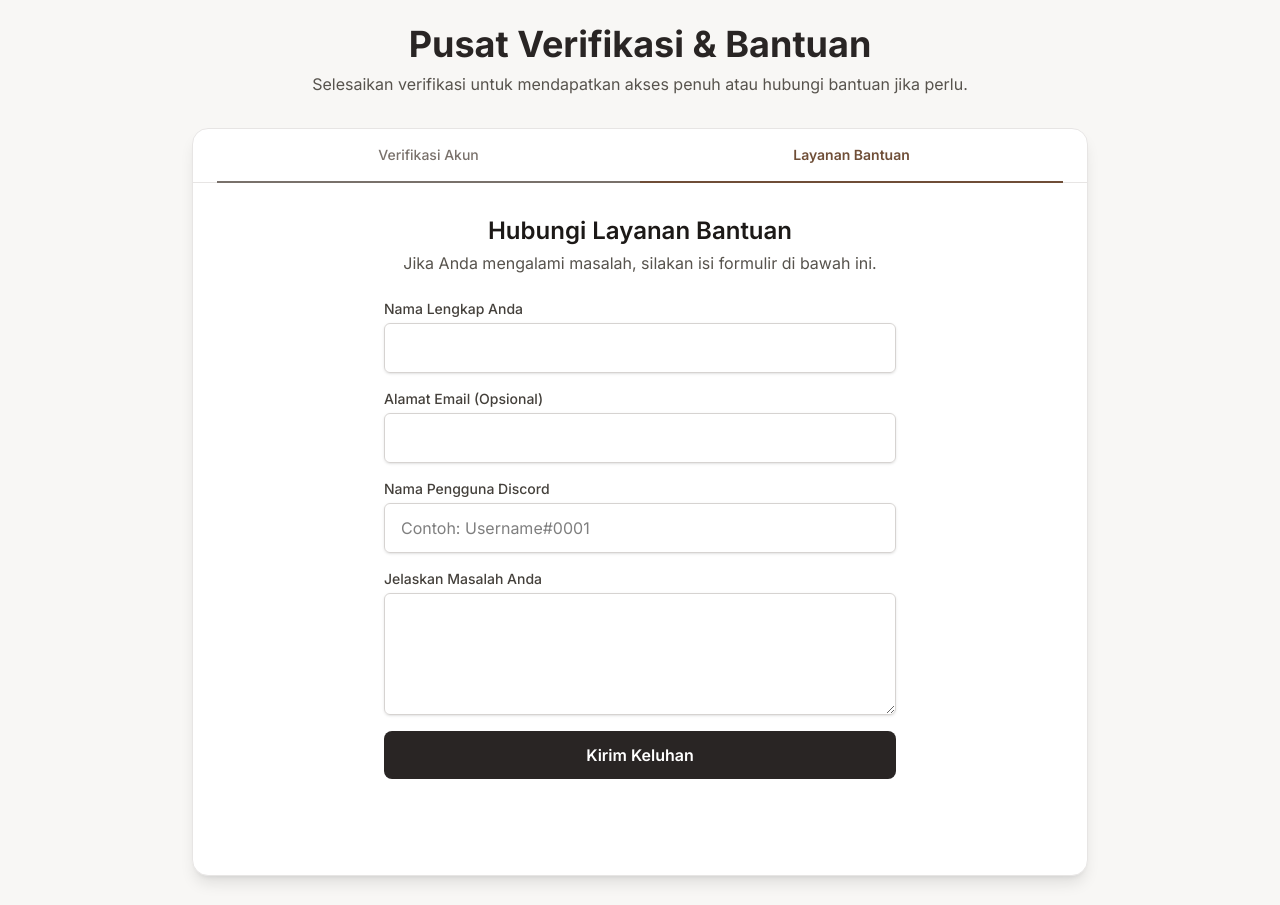
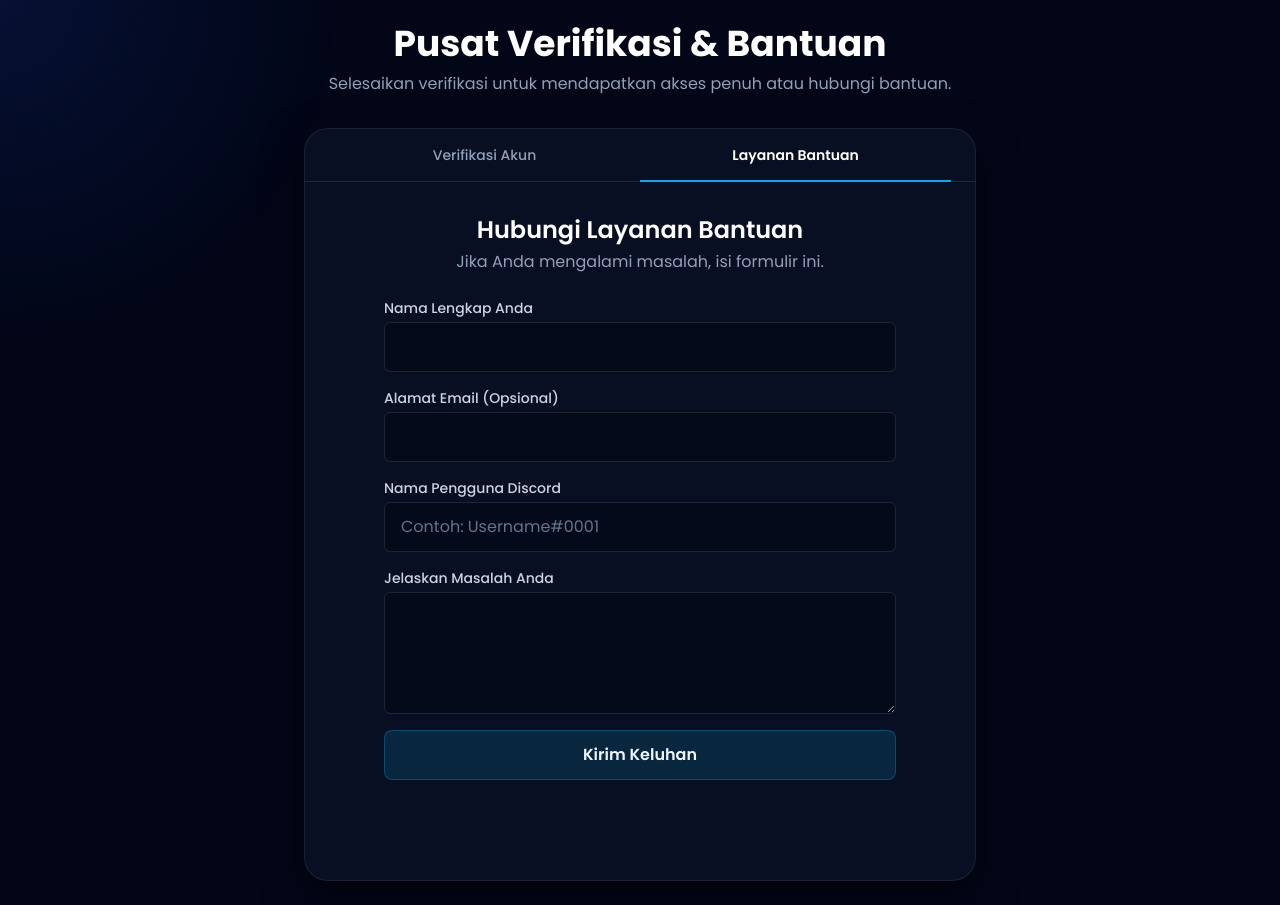
Before and after one commit to imgiraaa/discord-bot-web-verify, a plain HTML site: page index.html in a window 1280 px wide. Both pictures are taken after a click on the button "Layanan Bantuan". Drawn offline with nearby package versions, Linux system fonts and the light colour scheme.

Commit message:
Update index.html

```diff
--- a/index.html
+++ b/index.html
@@ -3,76 +3,157 @@
 <head>
     <meta charset="UTF-8">
     <meta name="viewport" content="width=device-width, initial-scale=1.0">
-    <title>Pusat Verifikasi & Bantuan V3</title>
-    <!-- Menggunakan CDN Tailwind CSS v4 yang Anda berikan -->
+    <title>Pusat Verifikasi & Bantuan</title>
+    <!-- CDN Tailwind CSS v4 -->
     <script src="https://cdn.jsdelivr.net/npm/@tailwindcss/browser@4"></script>
-    <!-- Font Modern (Inter) -->
+    <!-- Font Modern (Poppins) -->
     <link rel="preconnect" href="https://fonts.googleapis.com">
     <link rel="preconnect" href="https://fonts.gstatic.com" crossorigin>
-    <link href="https://fonts.googleapis.com/css2?family=Inter:wght@400;500;600;700&display=swap" rel="stylesheet">
+    <link href="https://fonts.googleapis.com/css2?family=Poppins:wght@400;500;600;700&display=swap" rel="stylesheet">
     <style>
-        /* Konfigurasi dasar */
+        /* --- Desain Interaktif Glassmorphism v2 --- */
+
+        /* 1. Font & Latar Belakang Interaktif */
         body {
-            font-family: 'Inter', sans-serif;
-            background-color: #F8F7F5; /* Warna off-white yang hangat */
+            font-family: 'Poppins', sans-serif;
+            background-color: #020617; /* Warna navy sangat gelap */
+            color: #e2e8f0; /* slate-200 */
+            position: relative;
         }
-        /* Kelas untuk tab aktif dengan warna kopi */
-        .tab-active {
-            border-bottom-color: #6F4E37; /* Coffee */
-            color: #6F4E37;
+
+        /* 2. Efek Spotlight yang Mengikuti Kursor */
+        #spotlight {
+            position: fixed;
+            top: 0;
+            left: 0;
+            pointer-events: none; /* Agar tidak mengganggu klik */
+            z-index: -1;
+            width: 800px;
+            height: 800px;
+            border-radius: 50%;
+            background: radial-gradient(circle, rgba(29, 78, 216, 0.15) 0%, rgba(30, 64, 175, 0) 60%);
+            transition: transform 0.1s linear;
+        }
+
+        /* 3. Panel Kaca dengan Efek Cahaya */
+        .glass-panel {
+            background: rgba(15, 23, 42, 0.6); /* slate-900/60 */
+            backdrop-filter: blur(40px) saturate(120%);
+            -webkit-backdrop-filter: blur(40px) saturate(120%);
+            border: 1px solid rgba(255, 255, 255, 0.08);
+            box-shadow: 0 16px 40px rgba(0, 0, 0, 0.5);
+            position: relative;
+            overflow: hidden;
+        }
+        /* Efek kilau pada tepian panel */
+        .glass-panel::before {
+            content: '';
+            position: absolute;
+            top: 0;
+            left: 0;
+            width: 100%;
+            height: 100%;
+            border-radius: inherit;
+            pointer-events: none;
+            background: radial-gradient(
+                300px circle at var(--mouse-x) var(--mouse-y),
+                rgba(14, 165, 233, 0.15), /* sky-500 */
+                transparent 80%
+            );
+            opacity: 0;
+            transition: opacity 0.3s ease;
+        }
+        .glass-panel:hover::before {
+            opacity: 1;
+        }
+
+        /* 4. Tab dengan Animasi Modern */
+        .tab-button {
+            position: relative;
+            transition: color 0.3s ease;
+        }
+        .tab-button.tab-active {
+            color: #ffffff;
             font-weight: 600;
         }
-        /* Animasi fade-in-up untuk elemen yang muncul */
-        @keyframes fadeInUp {
-            from {
-                opacity: 0;
-                transform: translateY(20px);
-            }
-            to {
-                opacity: 1;
-                transform: translateY(0);
-            }
+        .tab-button.tab-active::after {
+            content: '';
+            position: absolute;
+            bottom: -1px;
+            left: 0;
+            width: 100%;
+            height: 2px;
+            background-color: #0ea5e9; /* sky-500 */
+            animation: slide-in 0.4s cubic-bezier(0.25, 1, 0.5, 1);
         }
-        .fade-in-up {
-            animation: fadeInUp 0.5s ease-out forwards;
+
+        @keyframes slide-in { from { width: 0; } to { width: 100%; } }
+
+        /* 5. Animasi Muncul Konten */
+        @keyframes fade-in-up {
+            from { opacity: 0; transform: translateY(20px); }
+            to { opacity: 1; transform: translateY(0); }
         }
-        /* Transisi halus untuk semua elemen */
-        * {
-            transition: all 0.2s ease-in-out;
+        .fade-in-up { animation: fade-in-up 0.6s ease-out forwards; }
+
+        /* 6. Input & Tombol Gaya Baru */
+        .glass-input {
+            background: rgba(2, 6, 23, 0.5); /* slate-950/50 */
+            border: 1px solid rgba(255, 255, 255, 0.1);
+            color: #e2e8f0;
+            transition: all 0.3s ease;
+        }
+        .glass-input::placeholder { color: #64748b; } /* slate-500 */
+        .glass-input:focus {
+            outline: none;
+            border-color: rgba(56, 189, 248, 0.7); /* sky-400 */
+            box-shadow: 0 0 0 3px rgba(14, 165, 233, 0.2);
+            background: rgba(2, 6, 23, 0.8);
+        }
+
+        .glass-button {
+            background: rgba(14, 165, 233, 0.15); /* sky-500/15 */
+            border: 1px solid rgba(14, 165, 233, 0.3);
+            color: #f0f8ff;
+            transition: all 0.3s ease;
+        }
+        .glass-button:hover {
+            background: rgba(14, 165, 233, 0.3);
+            border-color: rgba(14, 165, 233, 0.5);
+            transform: translateY(-2px);
+            box-shadow: 0 4px 20px rgba(14, 165, 233, 0.2);
         }
     </style>
 </head>
 <body class="flex flex-col items-center justify-center min-h-screen p-4 md:p-6">
+    <div id="spotlight"></div>
 
-    <!-- Kontainer Utama dengan Animasi -->
-    <div class="w-full max-w-4xl mx-auto fade-in-up">
+    <div class="w-full max-w-2xl mx-auto fade-in-up">
         <header class="mb-8 text-center">
-            <h1 class="text-4xl font-bold text-stone-800">Pusat Verifikasi & Bantuan</h1>
-            <p class="text-stone-600 mt-2">Selesaikan verifikasi untuk mendapatkan akses penuh atau hubungi bantuan jika perlu.</p>
+            <h1 class="text-4xl font-bold text-white">Pusat Verifikasi & Bantuan</h1>
+            <p class="text-slate-400 mt-2">Selesaikan verifikasi untuk mendapatkan akses penuh atau hubungi bantuan.</p>
         </header>
 
-        <main class="bg-white rounded-2xl shadow-lg border border-stone-200 overflow-hidden">
-            <!-- Navigasi Tab -->
-            <div class="border-b border-stone-200">
-                <nav class="flex -mb-px px-6" aria-label="Tabs">
-                    <button id="tab-verify" class="flex-1 whitespace-nowrap py-4 px-1 border-b-2 font-medium text-sm text-stone-500 hover:text-stone-700 hover:border-stone-300">Verifikasi Akun</button>
-                    <button id="tab-help" class="flex-1 whitespace-nowrap py-4 px-1 border-b-2 font-medium text-sm text-stone-500 hover:text-stone-700 hover:border-stone-300">Layanan Bantuan</button>
+        <main id="main-panel" class="glass-panel rounded-3xl overflow-hidden">
+            <div class="border-b border-white/10">
+                <nav class="flex px-6" aria-label="Tabs">
+                    <button id="tab-verify" class="tab-button flex-1 whitespace-nowrap py-4 px-1 font-medium text-sm text-slate-400">Verifikasi Akun</button>
+                    <button id="tab-help" class="tab-button flex-1 whitespace-nowrap py-4 px-1 font-medium text-sm text-slate-400">Layanan Bantuan</button>
                 </nav>
             </div>
 
-            <!-- Konten Halaman (dengan transisi) -->
-            <div class="p-6 md:p-8 transition-opacity duration-300">
+            <div class="p-6 md:p-8">
                 <!-- Konten Verifikasi -->
                 <div id="content-verify">
                     <div id="main-title" class="text-center">
-                        <h2 class="text-2xl font-semibold text-stone-900">Verifikasi Captcha</h2>
-                        <p class="mt-1 text-stone-600">Buktikan bahwa Anda manusia dengan menyelesaikan captcha di bawah.</p>
+                        <h2 class="text-2xl font-semibold text-white">Verifikasi Captcha</h2>
+                        <p class="mt-1 text-slate-400">Buktikan bahwa Anda manusia.</p>
                     </div>
 
                     <div id="captcha-container" class="mt-6 max-w-sm mx-auto">
-                        <canvas id="captchaCanvas" width="200" height="70" class="mx-auto border border-stone-300 rounded-lg bg-stone-50"></canvas>
-                        <input type="text" id="captchaInput" placeholder="Masukkan teks di atas" class="mt-4 w-full px-4 py-3 border border-stone-300 rounded-lg focus:ring-2 focus:ring-amber-800 focus:border-amber-800 text-center text-lg tracking-widest">
-                        <button id="submitButton" class="mt-4 w-full bg-stone-800 text-white font-semibold py-3 px-4 rounded-lg hover:bg-stone-900 focus:outline-none focus:ring-2 focus:ring-offset-2 focus:ring-stone-800 flex items-center justify-center transform hover:scale-105">
+                        <canvas id="captchaCanvas" width="200" height="70" class="mx-auto border border-white/10 rounded-lg"></canvas>
+                        <input type="text" id="captchaInput" placeholder="Masukkan teks di atas" class="glass-input mt-4 w-full px-4 py-3 rounded-lg text-center text-lg tracking-widest">
+                        <button id="submitButton" class="glass-button mt-4 w-full font-semibold py-3 px-4 rounded-lg flex items-center justify-center">
                             <svg id="spinner" class="animate-spin -ml-1 mr-3 h-5 w-5 text-white hidden" xmlns="http://www.w3.org/2000/svg" fill="none" viewBox="0 0 24 24">
                                 <circle class="opacity-25" cx="12" cy="12" r="10" stroke="currentColor" stroke-width="4"></circle>
                                 <path class="opacity-75" fill="currentColor" d="M4 12a8 8 0 018-8V0C5.373 0 0 5.373 0 12h4zm2 5.291A7.962 7.962 0 014 12H0c0 3.042 1.135 5.824 3 7.938l3-2.647z"></path>
@@ -80,37 +161,37 @@
                             Verifikasi
                         </button>
                     </div>
-                    <div id="result" class="mt-4 text-center text-sm font-medium min-h-12 flex items-center justify-center p-2"></div>
+                    <div id="result" class="mt-4 text-center text-sm font-medium min-h-[52px] flex items-center justify-center p-2"></div>
                 </div>
 
                 <!-- Konten Bantuan -->
                 <div id="content-help" class="hidden">
                      <div class="text-center">
-                        <h2 class="text-2xl font-semibold text-stone-900">Hubungi Layanan Bantuan</h2>
-                        <p class="mt-1 text-stone-600">Jika Anda mengalami masalah, silakan isi formulir di bawah ini.</p>
+                        <h2 class="text-2xl font-semibold text-white">Hubungi Layanan Bantuan</h2>
+                        <p class="mt-1 text-slate-400">Jika Anda mengalami masalah, isi formulir ini.</p>
                     </div>
                     <form id="complaint-form" class="mt-6 max-w-lg mx-auto space-y-4">
                         <div>
-                            <label for="name" class="block text-sm font-medium text-stone-700">Nama Lengkap Anda</label>
-                            <input type="text" id="name" required class="mt-1 block w-full px-4 py-3 border border-stone-300 rounded-md shadow-sm focus:outline-none focus:ring-2 focus:ring-amber-800 focus:border-amber-800">
+                            <label for="name" class="block text-sm font-medium text-slate-300 mb-1">Nama Lengkap Anda</label>
+                            <input type="text" id="name" required class="glass-input block w-full px-4 py-3 rounded-md">
                         </div>
                         <div>
-                            <label for="email" class="block text-sm font-medium text-stone-700">Alamat Email (Opsional)</label>
-                            <input type="email" id="email" class="mt-1 block w-full px-4 py-3 border border-stone-300 rounded-md shadow-sm focus:outline-none focus:ring-2 focus:ring-amber-800 focus:border-amber-800">
+                            <label for="email" class="block text-sm font-medium text-slate-300 mb-1">Alamat Email (Opsional)</label>
+                            <input type="email" id="email" class="glass-input block w-full px-4 py-3 rounded-md">
                         </div>
                         <div>
-                            <label for="discord-name" class="block text-sm font-medium text-stone-700">Nama Pengguna Discord</label>
-                            <input type="text" id="discord-name" required placeholder="Contoh: Username#0001" class="mt-1 block w-full px-4 py-3 border border-stone-300 rounded-md shadow-sm focus:outline-none focus:ring-2 focus:ring-amber-800 focus:border-amber-800">
+                            <label for="discord-name" class="block text-sm font-medium text-slate-300 mb-1">Nama Pengguna Discord</label>
+                            <input type="text" id="discord-name" required placeholder="Contoh: Username#0001" class="glass-input block w-full px-4 py-3 rounded-md">
                         </div>
                         <div>
-                            <label for="message" class="block text-sm font-medium text-stone-700">Jelaskan Masalah Anda</label>
-                            <textarea id="message" rows="4" required class="mt-1 block w-full px-4 py-3 border border-stone-300 rounded-md shadow-sm focus:outline-none focus:ring-2 focus:ring-amber-800 focus:border-amber-800"></textarea>
+                            <label for="message" class="block text-sm font-medium text-slate-300 mb-1">Jelaskan Masalah Anda</label>
+                            <textarea id="message" rows="4" required class="glass-input block w-full px-4 py-3 rounded-md"></textarea>
                         </div>
-                        <button type="submit" class="w-full bg-stone-800 text-white font-semibold py-3 px-4 rounded-lg hover:bg-stone-900 focus:outline-none focus:ring-2 focus:ring-offset-2 focus:ring-stone-800 transform hover:scale-105">
+                        <button type="submit" class="glass-button w-full font-semibold py-3 px-4 rounded-lg">
                             Kirim Keluhan
                         </button>
                     </form>
-                    <div id="complaint-status" class="mt-4 text-center text-sm font-medium min-h-12 flex items-center justify-center p-2"></div>
+                    <div id="complaint-status" class="mt-4 text-center text-sm font-medium min-h-[52px] flex items-center justify-center p-2"></div>
                 </div>
             </div>
         </main>
@@ -118,21 +199,18 @@
 
 <script>
     // --- KONFIGURASI PENTING ---
-    // Ganti URL di bawah ini dengan URL PUBLIK PERMANEN dari Replit/Vercel/Railway Anda
     const backendUrl = 'https://40ca4934-6d7d-45a0-8829-91f844783de2-00-mzatg9rrhgb7.pike.replit.dev/verify';
     const complaintUrl = 'https://40ca4934-6d7d-45a0-8829-91f844783de2-00-mzatg9rrhgb7.pike.replit.dev/complaint';
     // -------------------------
 
-    // Mengambil parameter dari URL
     const params = new URLSearchParams(window.location.search);
     const userId = params.get('userId');
     const guildId = params.get('guildId');
-
-    // Variabel global untuk captcha
     let captchaText = '';
 
-    // Elemen DOM
     const elements = {
+        spotlight: document.getElementById('spotlight'),
+        mainPanel: document.getElementById('main-panel'),
         tabVerify: document.getElementById('tab-verify'),
         tabHelp: document.getElementById('tab-help'),
         contentVerify: document.getElementById('content-verify'),
@@ -148,32 +226,49 @@
         captchaContainer: document.getElementById('captcha-container'),
     };
 
-    // Fungsi untuk menggambar captcha baru
+    // --- Logika Efek Interaktif ---
+    document.addEventListener('mousemove', (e) => {
+        // 1. Menggerakkan spotlight
+        const { clientX, clientY } = e;
+        elements.spotlight.style.transform = `translate(${clientX - elements.spotlight.offsetWidth / 2}px, ${clientY - elements.spotlight.offsetHeight / 2}px)`;
+
+        // 2. Menggerakkan kilau pada panel
+        const rect = elements.mainPanel.getBoundingClientRect();
+        const x = clientX - rect.left;
+        const y = clientY - rect.top;
+        elements.mainPanel.style.setProperty('--mouse-x', `${x}px`);
+        elements.mainPanel.style.setProperty('--mouse-y', `${y}px`);
+    });
+
+    // Sisa skrip tetap sama
     function drawCaptcha() {
         const ctx = elements.captchaCanvas.getContext('2d');
         ctx.clearRect(0, 0, elements.captchaCanvas.width, elements.captchaCanvas.height);
-        ctx.fillStyle = '#f9fafb'; // bg-stone-50
+        ctx.fillStyle = 'rgba(15, 23, 42, 0.5)';
         ctx.fillRect(0, 0, elements.captchaCanvas.width, elements.captchaCanvas.height);
 
-        const chars = 'ABCDEFGHIJKLMNOPQRSTUVWXYZ0123456789';
+        const chars = 'ABCDEFGHJKLMNPQRSTUVWXYZ23456789';
         captchaText = '';
-        for (let i = 0; i < 6; i++) {
-            captchaText += chars.charAt(Math.floor(Math.random() * chars.length));
-        }
+        for (let i = 0; i < 6; i++) captchaText += chars.charAt(Math.floor(Math.random() * chars.length));
 
-        ctx.font = '32px Inter';
-        ctx.fillStyle = '#1c1917'; // text-stone-900
+        ctx.font = 'bold 30px Poppins';
+        ctx.fillStyle = '#e2e8f0';
         ctx.textAlign = 'center';
         ctx.textBaseline = 'middle';
-        ctx.fillText(captchaText, elements.captchaCanvas.width / 2, elements.captchaCanvas.height / 2);
+
+        for (let i = 0; i < captchaText.length; i++) {
+            ctx.save();
+            ctx.translate(25 + i * 25, 35);
+            ctx.rotate((Math.random() - 0.5) * 0.4);
+            ctx.fillText(captchaText[i], 0, 0);
+            ctx.restore();
+        }
     }
 
-    // Fungsi untuk memperbarui status dengan animasi
     function updateStatus(element, message, isError = false) {
-        element.innerHTML = `<div class="p-3 rounded-md ${isError ? 'bg-red-100 text-red-800' : 'bg-green-100 text-green-800'} fade-in-up">${message}</div>`;
+        element.innerHTML = `<div class="p-3 rounded-lg w-full text-sm ${isError ? 'bg-red-500/20 text-red-300' : 'bg-green-500/20 text-green-300'} fade-in-up">${message}</div>`;
     }
 
-    // Event listener untuk tombol verifikasi
     elements.submitButton.addEventListener('click', async () => {
         elements.submitButton.disabled = true;
         elements.spinner.classList.remove('hidden');
@@ -194,7 +289,7 @@
                 if (!response.ok) throw new Error(data.message || 'Gagal menghubungi server.');
 
                 elements.captchaContainer.classList.add('hidden');
-                elements.mainTitle.innerHTML = `<h2 class="text-2xl font-semibold text-stone-900">Verifikasi Berhasil!</h2>`;
+                elements.mainTitle.innerHTML = `<h2 class="text-2xl font-semibold text-white">Verifikasi Berhasil!</h2>`;
                 updateStatus(elements.resultDiv, 'Anda berhasil diverifikasi! Anda bisa menutup halaman ini sekarang.');
             } catch (error) {
                 updateStatus(elements.resultDiv, `Terjadi kesalahan: ${error.message}`, true);
@@ -205,14 +300,12 @@
         elements.spinner.classList.add('hidden');
     });
 
-    // Event listener untuk form keluhan
     elements.complaintForm.addEventListener('submit', async (e) => {
         e.preventDefault();
-        elements.complaintStatus.innerHTML = `<div class="text-amber-800">Mengirim...</div>`;
+        elements.complaintStatus.innerHTML = `<div class="text-sky-400">Mengirim...</div>`;
 
-        // BUG FIX: Memastikan guildId ada sebelum mengirim
         if (!guildId) {
-            updateStatus(elements.complaintStatus, 'Gagal: ID Server tidak ditemukan di URL. Silakan buka kembali halaman ini dari Discord.', true);
+            updateStatus(elements.complaintStatus, 'Gagal: ID Server tidak ditemukan. Silakan buka kembali halaman ini dari Discord.', true);
             return;
         }
 
@@ -221,7 +314,7 @@
             email: document.getElementById('email').value,
             discordName: document.getElementById('discord-name').value,
             message: document.getElementById('message').value,
-            guildId: guildId // guildId sekarang ditambahkan
+            guildId: guildId
         };
 
         try {
@@ -240,7 +333,6 @@
         }
     });
 
-    // Logika untuk tab
     function switchTab(activeTab) {
         const tabs = [elements.tabVerify, elements.tabHelp];
         const contents = [elements.contentVerify, elements.contentHelp];
@@ -249,14 +341,14 @@
             const content = contents[index];
             if (tab === activeTab) {
                 tab.classList.add('tab-active');
-                tab.classList.remove('text-stone-500');
                 content.classList.remove('hidden');
                 content.classList.add('fade-in-up');
+                content.style.animation = 'none';
+                content.offsetHeight;
+                content.style.animation = null;
             } else {
                 tab.classList.remove('tab-active');
-                tab.classList.add('text-stone-500');
                 content.classList.add('hidden');
-                content.classList.remove('fade-in-up');
             }
         });
     }
@@ -264,18 +356,16 @@
     elements.tabVerify.addEventListener('click', () => switchTab(elements.tabVerify));
     elements.tabHelp.addEventListener('click', () => switchTab(elements.tabHelp));
 
-    // Inisialisasi halaman
     document.addEventListener('DOMContentLoaded', () => {
         if (!userId || !guildId) {
             elements.captchaContainer.classList.add('hidden');
+            elements.mainTitle.innerHTML = `<h2 class="text-2xl font-semibold text-red-400">Akses Tidak Sah</h2>`
             updateStatus(elements.resultDiv, 'URL tidak valid. Pastikan Anda membuka link ini dari Discord dan coba lagi.', true);
         } else {
             drawCaptcha();
         }
-        // Atur tab default
         switchTab(elements.tabVerify);
     });
-
 </script>
 </body>
 </html>
```
